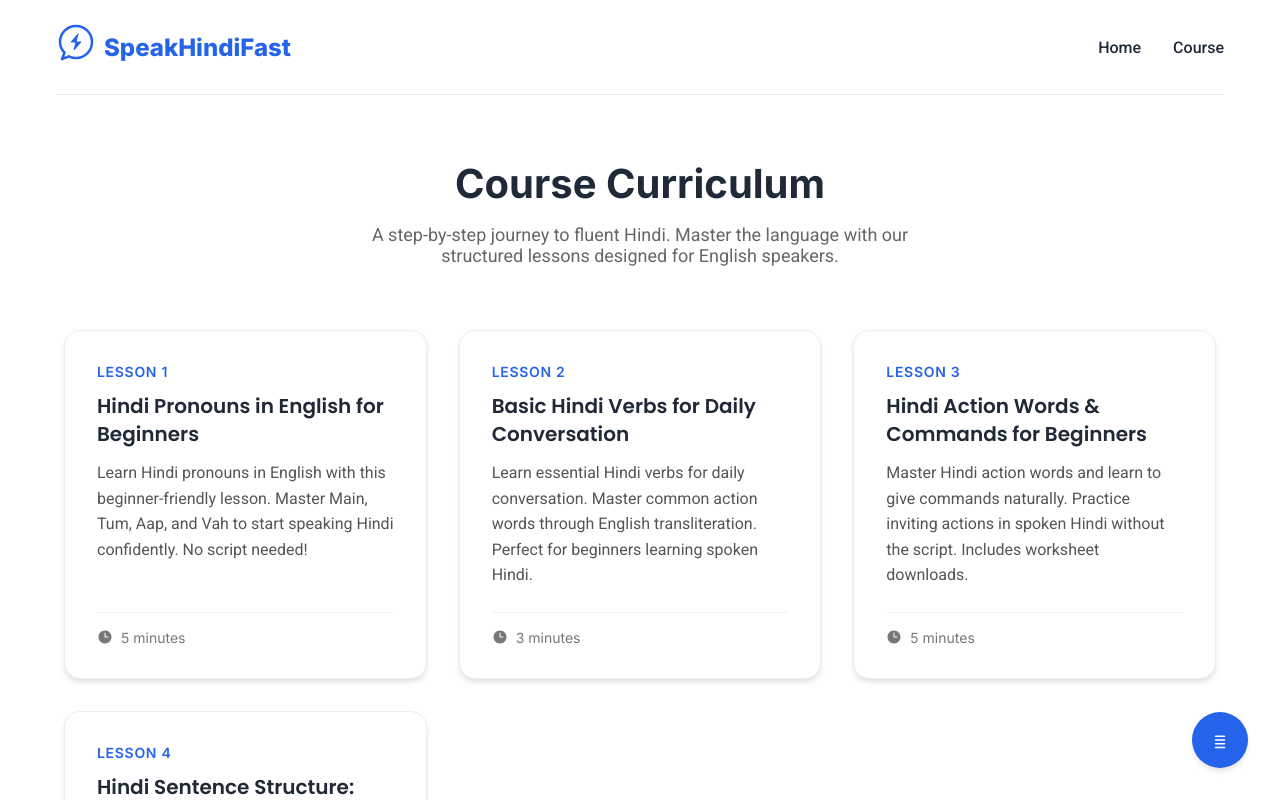
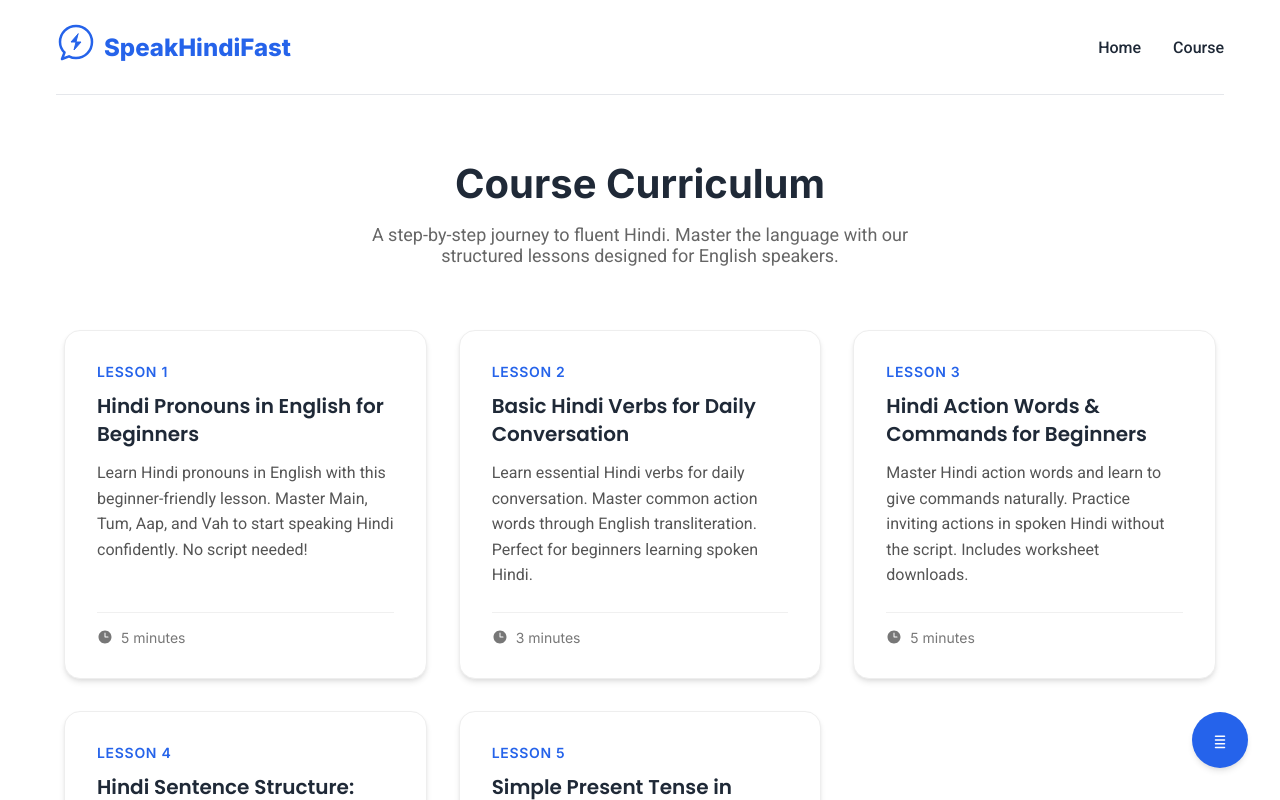
Before and after one commit to pingananth/Speak-Hindi-Fast, a Next.js app: page /course in a window 1280 px wide. Shown: the top 800 px of the page. Built offline with nearby package versions, Linux system fonts and the light colour scheme.

Commit message:
present tense added

```diff
--- a/src/app/course/[slug]/page.tsx
+++ b/src/app/course/[slug]/page.tsx
@@ -97,6 +97,8 @@ export default async function LessonPage({ params }: PageProps) {
 
                 {/* Vimeo Video Widget */}
                 {lesson.vimeoId && (
+                    <section className={styles.videoSection}>
+                        <h2 className={styles.videoCaption}>Watch: {lesson.title}</h2>
                         <div className={styles.videoWrapper}>
                             <iframe
                                 src={`https://player.vimeo.com/video/${lesson.vimeoId}?badge=0&autopause=0&player_id=0&app_id=58479`}
@@ -105,6 +107,7 @@ export default async function LessonPage({ params }: PageProps) {
                                 title={lesson.title}
                             ></iframe>
                         </div>
+                    </section>
                 )}
 
                 {/* Notes / Activity Section */}
--- a/src/data/lessons.ts
+++ b/src/data/lessons.ts
@@ -150,15 +150,46 @@ export const lessons: Lesson[] = [
 </ul>
         `
     },
-    /*
     {
         id: 5,
-        slug: "present-tense-verbs",
-        title: "Present Tense Verbs",
-        description: "Master the present tense. Learn how to conjugate common verbs like 'to be', 'to eat', and 'to go'.",
-        duration: 25,
+        slug: "simple-present-tense-in-hindi",
+        title: "Simple Present Tense in Hindi: Examples & Practice for Beginners",
+        description: "Learn simple present tense in Hindi with easy examples in English. Master Hindi present tense verb conjugation for daily conversations. Perfect for spoken Hindi beginners!",
+        duration: 5,
         introduction: "Conjugating verbs in present tense.",
-        vimeoId: "76979871",
-        notes: "Notes for verbs."
-    },*/
+        vimeoId: "1143380070",
+        notes: `
+<h3>Activity</h3>
+<ul>
+<li>Download the worksheet and practice the present tense verbs</li>
+<li>Print out the worksheet if possible as most excel will autoprompt the formula</li>
+<li>Observe and practice the present tense verbs</li>
+</ul>
+
+<h3>Spoken Hindi Tip</h3>
+<ul>
+<li>Don't try to find the hindi equivalent for all the words. Start with replacing the known verbs first.</li>
+<li>Colloquially while speaking, people use 'na' instead of 'na hai' or 'na hain'or 'nahin'.</li>
+<li>Colloquially while speaking, people won't end the sentences with 'hai' or 'hain' but its implied.</li>
+</ul>
+
+<h3>Quiz</h3>
+<ul>
+<li>Say 'I write poem' in Hindi</li>
+<li>Say 'You stand straight' in Hindi</li>
+<li>Say 'They didn't sit quietly' in Hindi</li>
+</ul>
+        `
+        ,
+        downloads: [
+            {
+                label: "Working Sheet",
+                url: "/downloads/lesson-5-worksheet.xlsx"
+            },
+            {
+                label: "Solution Sheet",
+                url: "/downloads/lesson-5-solutions.xlsx"
+            }
+        ]
+    },
 ];
```
Also changed, not shown: src/app/course/[slug]/lesson.module.css (+13 -1 lines), 2 other files (tests, documents, lock files or other folders). Lines whose indentation alone changed are shown as unchanged.
